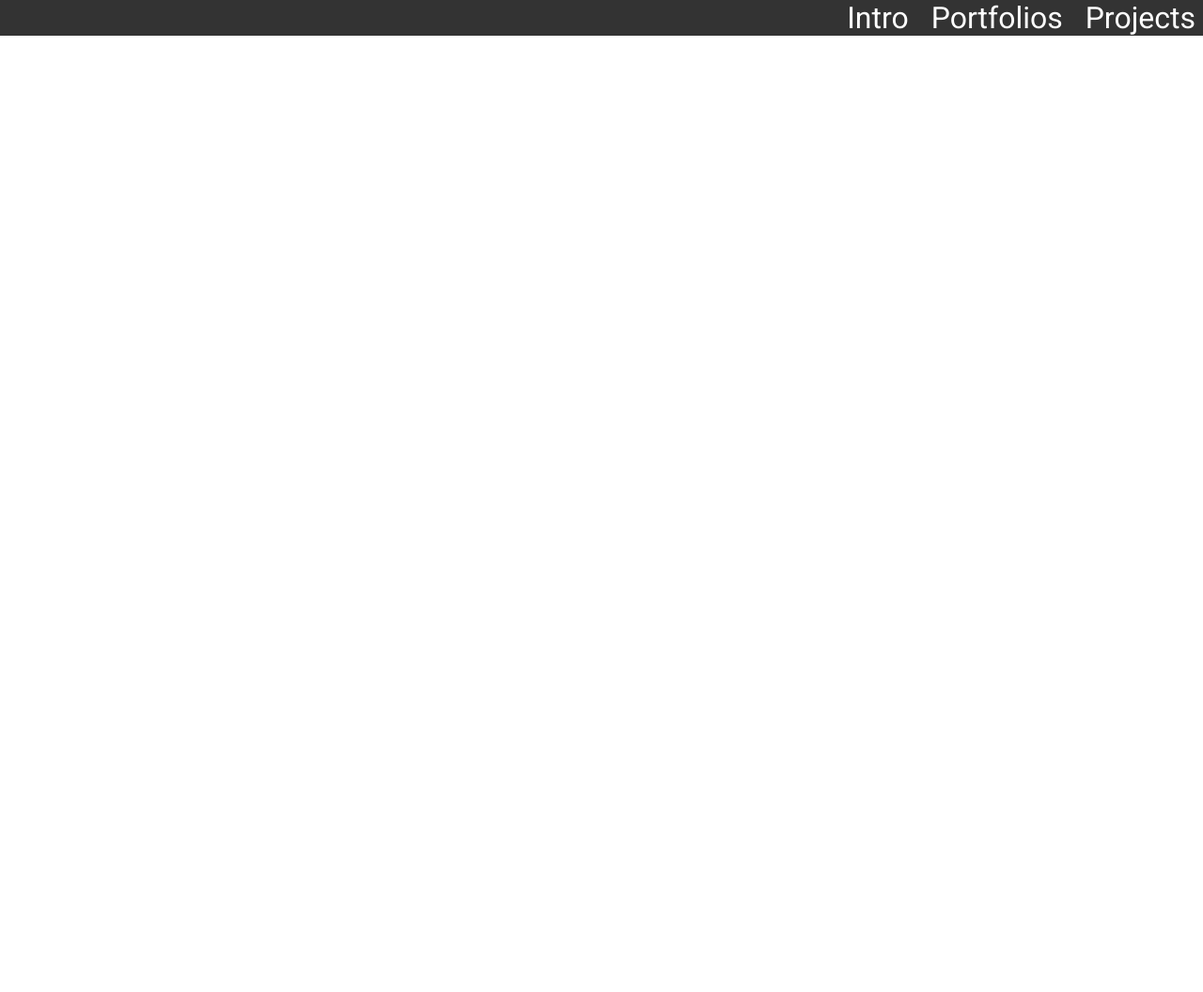
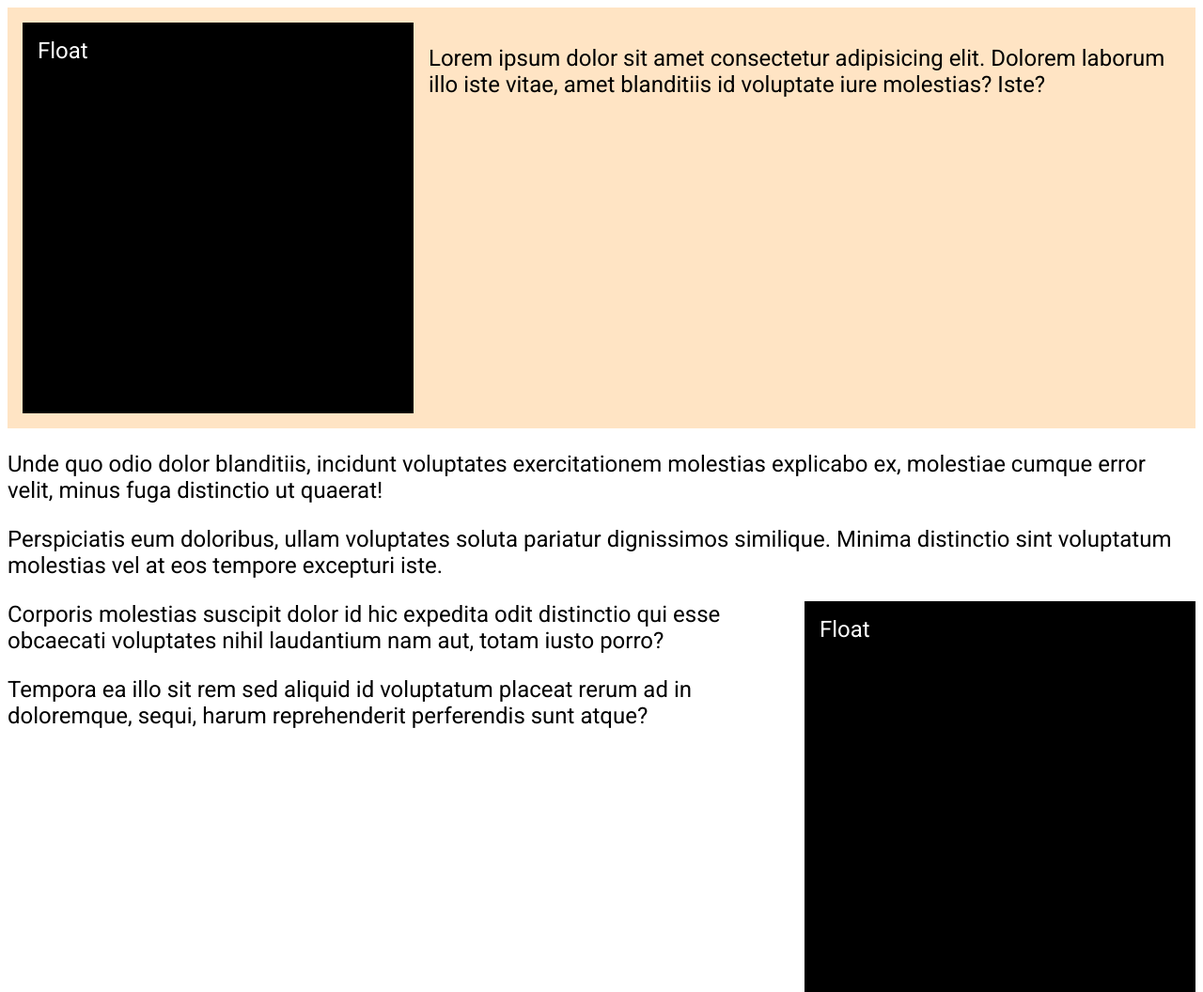
Before and after one commit to madiya24/Learning-CSS, a plain HTML site: page css/index.html in a window 1280 px wide. Shown: the whole page at 94% size. Before the commit the page ends 800 px from the top, so only its background shows below. Drawn offline with Linux system fonts and the light colour scheme.

Commit message:
Add float element

```diff
--- a/css/index.html
+++ b/css/index.html
@@ -8,19 +8,15 @@
 </head>
 
 <body>
-    <main>
-        <!-- <p>This is a paragraph.</p>
-        <p>This is <span class="opposite">another</span> paragraph.</p> -->
-
-
-         <nav>
-            <ul>
-                <li> <a href="#">Intro</a></li>
-                <li> <a href="#">Portfolios</a></li>
-                <li> <a href="#">Projects</a></li>
-            </ul>
-        </nav>
-    </main>
+    <section>
+    <div class="block left">Float</div>
+    <p>Lorem ipsum dolor sit amet consectetur adipisicing elit. Dolorem laborum illo iste vitae, amet blanditiis id voluptate iure molestias? Iste?</p>
+    </section>
+    <p>Unde quo odio dolor blanditiis, incidunt voluptates exercitationem molestias explicabo ex, molestiae cumque error velit, minus fuga distinctio ut quaerat!</p>
+    <p>Perspiciatis eum doloribus, ullam voluptates soluta pariatur dignissimos similique. Minima distinctio sint voluptatum molestias vel at eos tempore excepturi iste.</p>
+    <div class="block right">Float</div>
+    <p>Corporis molestias suscipit dolor id hic expedita odit distinctio qui esse obcaecati voluptates nihil laudantium nam aut, totam iusto porro?</p>
+    <p>Tempora ea illo sit rem sed aliquid id voluptatum placeat rerum ad in doloremque, sequi, harum reprehenderit perferendis sunt atque?</p>
 </body>
 
 </html>
--- a/css/style.css
+++ b/css/style.css
@@ -1,34 +1,37 @@
 @import url('https://fonts.googleapis.com/css2?family=Roboto:ital,wght@0,100;0,300;0,400;0,500;0,700;0,900;1,100;1,300;1,400;1,500;1,700;1,900&display=swap');
 
-* {
-    margin: 0;
-    padding: 0;
-    box-sizing: border-box;
-}
-
 body {
-    font-size: 2rem;
+    font-size: 1.5rem;
     font-family: "Roboto", sans-serif;
 }
 
-ul {
-    list-style-type: none;
-    padding-left: 0;
-    text-align: right;
-    background-color:  #333;
-    margin: 0;
+.block {
+    width: 30vw;
+    height: 30vw;
+    background-color: black;
+    color: #fff;
+    padding: 1rem;
 }
 
-li {
-    display: inline-block;
-    margin-inline: 0.5rem;
+.left {
+    float: left;
+    margin-right: 1rem;
 }
 
-li a {
-    color: #fff;
-    text-decoration: none;
+.right {
+    float: right;
+    margin-left: 1rem;
 }
 
-li a:hover, li a:focus{
-    text-decoration: underline;
+.clear {
+    clear: both;
 }
+
+section {
+    background-color: bisque;
+    border: 1px;
+    padding: 1rem;
+    display: flow-root;
+}
+
+/* overflow: auto element helps the contenant to content the all element /*
```
